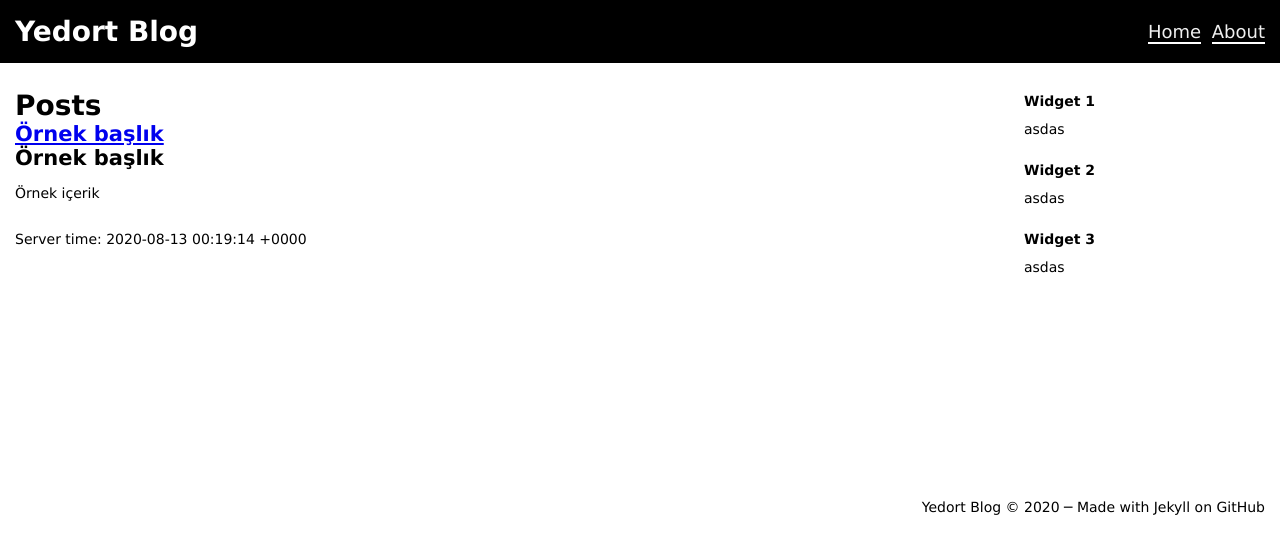
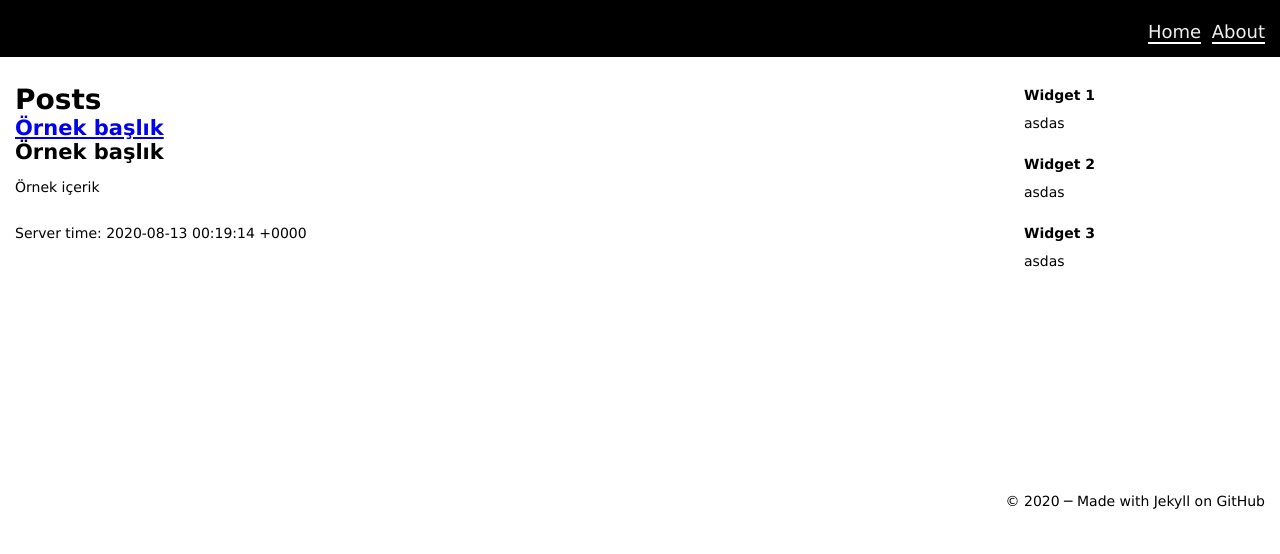
Before and after one commit to yedort/yedort.github.io, a Jekyll site: the page built from blog/index.html, in a window 1280 px wide. Shown: the top 554 px of the page. Built offline with Jekyll 4.4.1, drawn with Linux system fonts in a browser that asks for light colours; part of the change alters nothing that is shown.

Commit message:
Update _config.yml

```diff
--- a/blog/_config.yml
+++ b/blog/_config.yml
@@ -1,4 +1,4 @@
-name: "Yedort Blog"
+#name: "Yedort Blog"
 
 defaults:
   -
```
